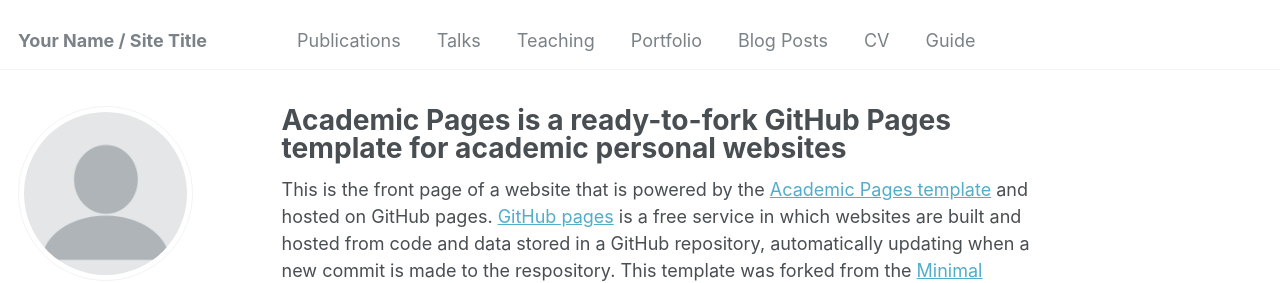
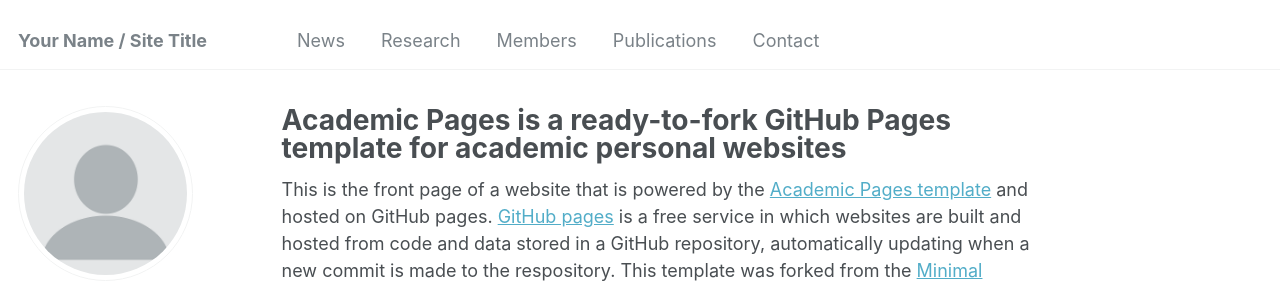
Before and after one commit to IntelliGuard/IntelliGuard.github.io, a Jekyll site: the page built from _pages/about.md, in a window 1280 px wide. Shown: the top 283 px of the page. Built offline with Jekyll 4.4.1, drawn with Linux system fonts in a browser that asks for light colours.

Commit message:
update navigation.yml

```diff
--- a/_data/navigation.yml
+++ b/_data/navigation.yml
@@ -1,22 +1,35 @@
 # main links links
 main:
+
+  - title: "News"
+    url: /news/
+
+  - title: "Research"
+    url: /research/
+
+  - title: "Members"
+    url: /members/
+
   - title: "Publications"
     url: /publications/
 
-  - title: "Talks"
-    url: /talks/
+  - title: "Contact"
+    url: /contact/
 
-  - title: "Teaching"
-    url: /teaching/
+  # - title: "Talks"
+  #   url: /talks/
 
-  - title: "Portfolio"
-    url: /portfolio/
+  # - title: "Teaching"
+  #   url: /teaching/
 
-  - title: "Blog Posts"
-    url: /year-archive/
+  # - title: "Portfolio"
+  #   url: /portfolio/
 
-  - title: "CV"
-    url: /cv/
+  # - title: "Blog Posts"
+  #   url: /year-archive/
 
-  - title: "Guide"
-    url: /markdown/
+  # - title: "CV"
+  #   url: /cv/
+
+  # - title: "Guide"
+  #   url: /markdown/
```
